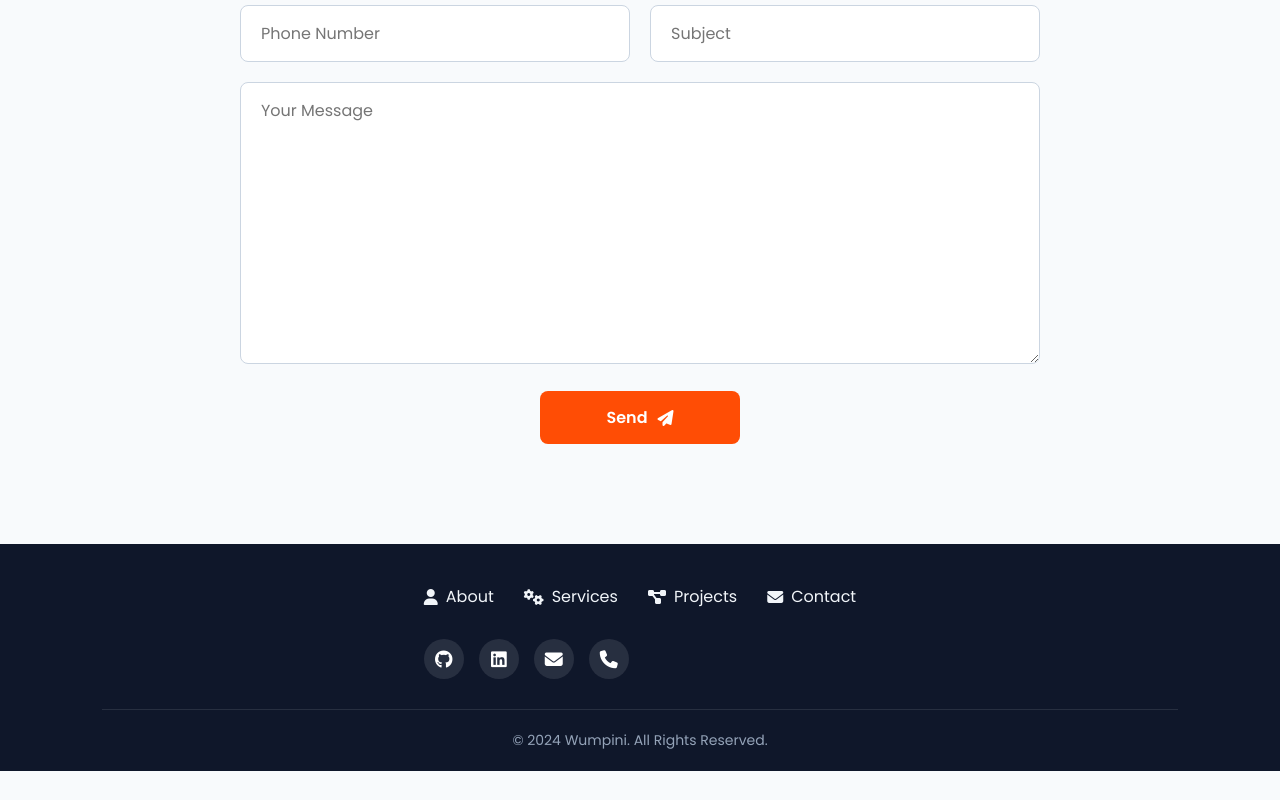
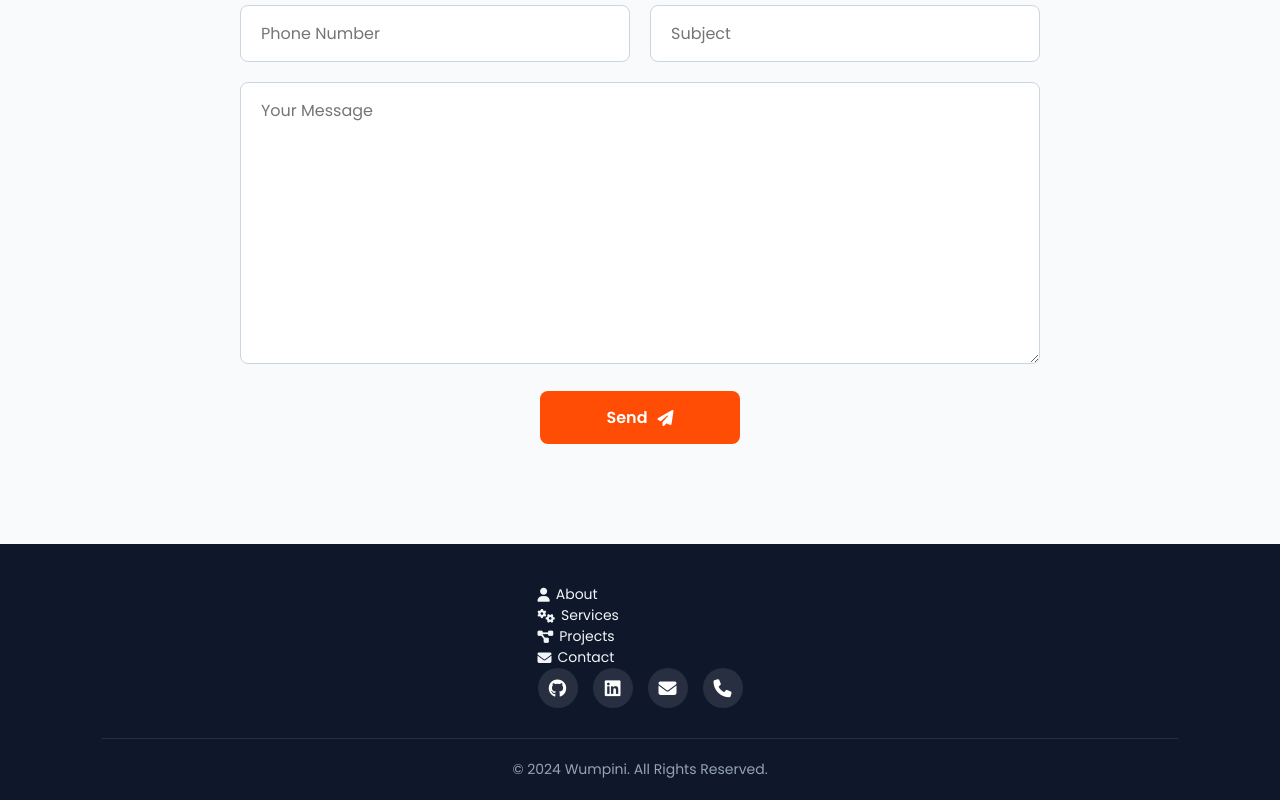
Before and after one commit to paule3179/My_portfolio, a website: page portfolio-main/index.html in a window 1280 px wide. Shown: the part 1779-2579 px from the top of the page. Before the commit the page ends 2550 px from the top, so only its background shows below. Drawn offline with Linux system fonts and the light colour scheme.

Commit message:
Fix layout issues in paul.css

```diff
--- a/portfolio-main/paul.css
+++ b/portfolio-main/paul.css
@@ -306,21 +306,23 @@ span {
     align-items: center;
 }
 
-.list {
+..list {
     display: flex;
-    gap: 30px;
+    gap: 20px; /* Reduced gap from 30px to bring them closer */
     margin-bottom: 30px;
-    flex-wrap: wrap;
-    justify-content: center;
+    flex-wrap: nowrap; /* Forces them to stay in one row */
+    justify-content: center; /* Centers the whole row */
+    width: 100%;
 }
 
 .list a {
     color: var(--text-light);
-    font-size: 16px;
+    font-size: 14px; /* Reduced from 16px to make them fit better */
     display: flex;
     align-items: center;
-    gap: 8px;
+    gap: 6px; /* Slightly reduced icon-text gap */
     transition: var(--transition);
+    white-space: nowrap; /* Prevents text from breaking into two lines */
 }
 
 .list a:hover {
```
